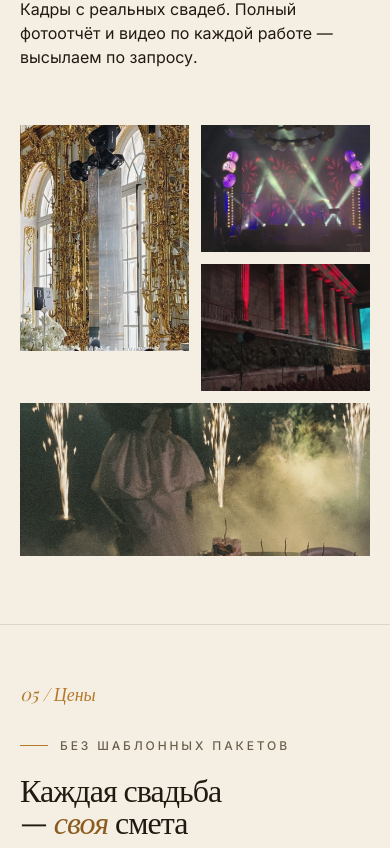
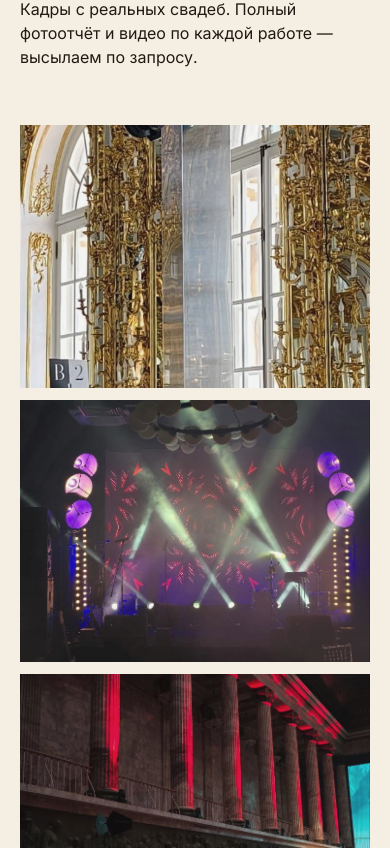
Before and after one commit to 4maworkk-png/svetdalubov, a React (Vite) app: page / in a window 390 px wide. Shown: the part 5236-6084 px from the top of the page. Built offline with nearby package versions, Linux system fonts and the light colour scheme; a web font is replaced by a local one.

Commit message:
gallery: clean 2x2 equal grid; pricing: update third item text

```diff
--- a/src/App.jsx
+++ b/src/App.jsx
@@ -351,7 +351,7 @@ function Pricing() {
             <ul>
               <li><Icon.Check /> Смета в день обращения — бесплатно и без обязательств</li>
               <li><Icon.Check /> Фиксируем цену в договоре: никаких доплат в день свадьбы</li>
-              <li><Icon.Check /> Оплата частями: 30% при бронировании, остаток после монтажа</li>
+              <li><Icon.Check /> Приезжаем за 4–6 часов: монтаж, саундчек и прогон включены</li>
             </ul>
             <a href="#contact" className="btn">Получить расчёт <Icon.Arrow /></a>
           </div>
--- a/src/styles.css
+++ b/src/styles.css
@@ -552,21 +552,13 @@ p.lead{
 }
 
 /* ======= Портфолио — bento grid ======= */
-/*
-  5 фото, 2-колоночная сетка, 4 ряда:
-  [tall-l  stack-r1]   ← tall-l spans rows 1–2
-  [tall-l  stack-r2]
-  [wide        wide]   ← full width
-  [bottom    bottom]   ← full width, landscape
-*/
 .gallery{
   display: grid;
-  grid-template-columns: 5fr 7fr;
+  grid-template-columns: 1fr 1fr;
   gap: 12px;
   grid-template-areas:
-    "tall-l  stack-r1"
-    "tall-l  stack-r2"
-    "wide    wide";
+    "tall-l   stack-r1"
+    "stack-r2 wide";
 }
 .gallery__item{
   position: relative;
@@ -602,26 +594,24 @@ p.lead{
 }
 .gallery__item:hover .gallery__caption{ opacity: 1; transform: translateY(0); }
 
-.gallery__item--tall-l   { grid-area: tall-l; }
-.gallery__item--stack-r1 { grid-area: stack-r1; aspect-ratio: 16/9; }
-.gallery__item--stack-r2 { grid-area: stack-r2; aspect-ratio: 16/9; }
-.gallery__item--wide     { grid-area: wide;     aspect-ratio: 21/9; }
-.gallery__item--bottom   { grid-area: bottom;   aspect-ratio: 21/8; }
+.gallery__item--tall-l   { grid-area: tall-l;   aspect-ratio: 3/2; }
+.gallery__item--stack-r1 { grid-area: stack-r1; aspect-ratio: 3/2; }
+.gallery__item--stack-r2 { grid-area: stack-r2; aspect-ratio: 3/2; }
+.gallery__item--wide     { grid-area: wide;     aspect-ratio: 3/2; }
 
 @media (max-width: 760px){
   .gallery{
-    grid-template-columns: 1fr 1fr;
+    grid-template-columns: 1fr;
     grid-template-areas:
-      "tall-l   stack-r1"
-      "tall-l   stack-r2"
-      "wide     wide"
-      "bottom   bottom";
+      "tall-l"
+      "stack-r1"
+      "stack-r2"
+      "wide";
   }
-  .gallery__item--tall-l   { aspect-ratio: 3/4; }
-  .gallery__item--stack-r1 { aspect-ratio: 4/3; }
-  .gallery__item--stack-r2 { aspect-ratio: 4/3; }
-  .gallery__item--wide     { aspect-ratio: 16/7; }
-  .gallery__item--bottom   { aspect-ratio: 16/6; }
+  .gallery__item--tall-l,
+  .gallery__item--stack-r1,
+  .gallery__item--stack-r2,
+  .gallery__item--wide     { aspect-ratio: 4/3; }
 }
 
 /* ======= Цены / тизер ======= */
```
